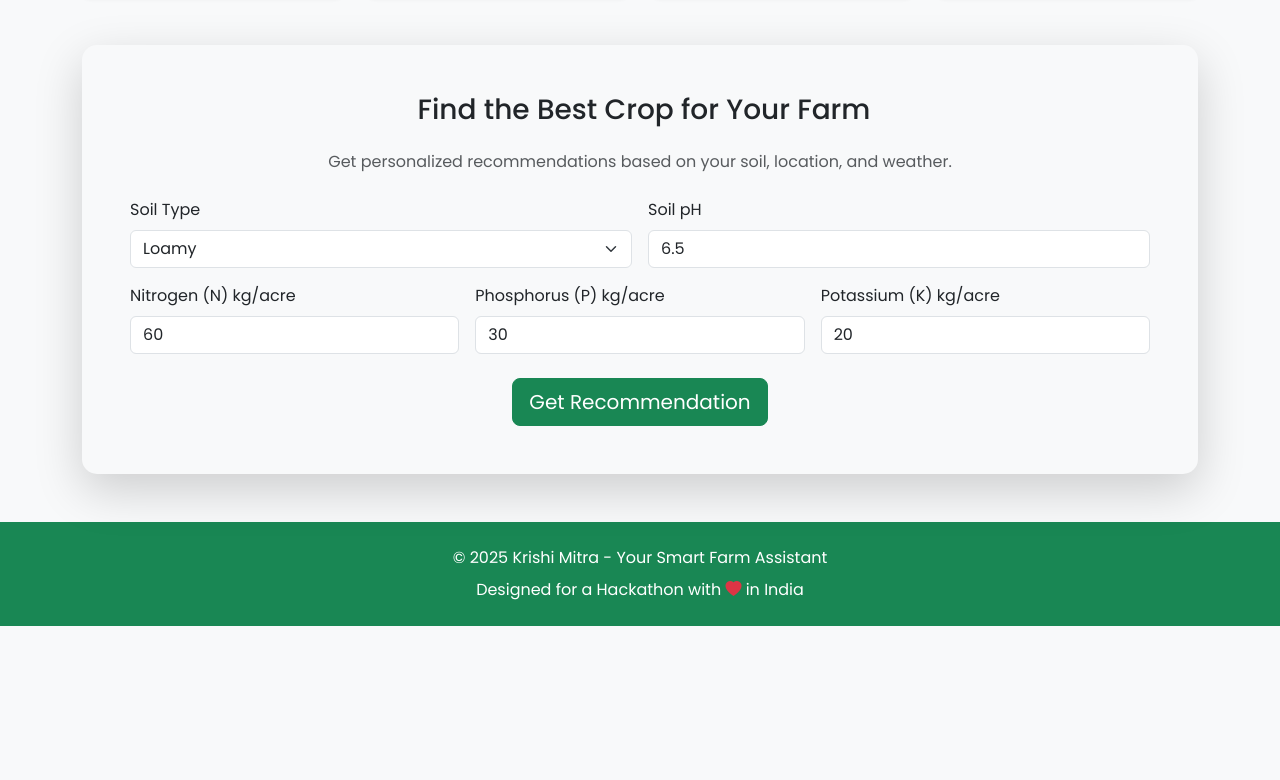
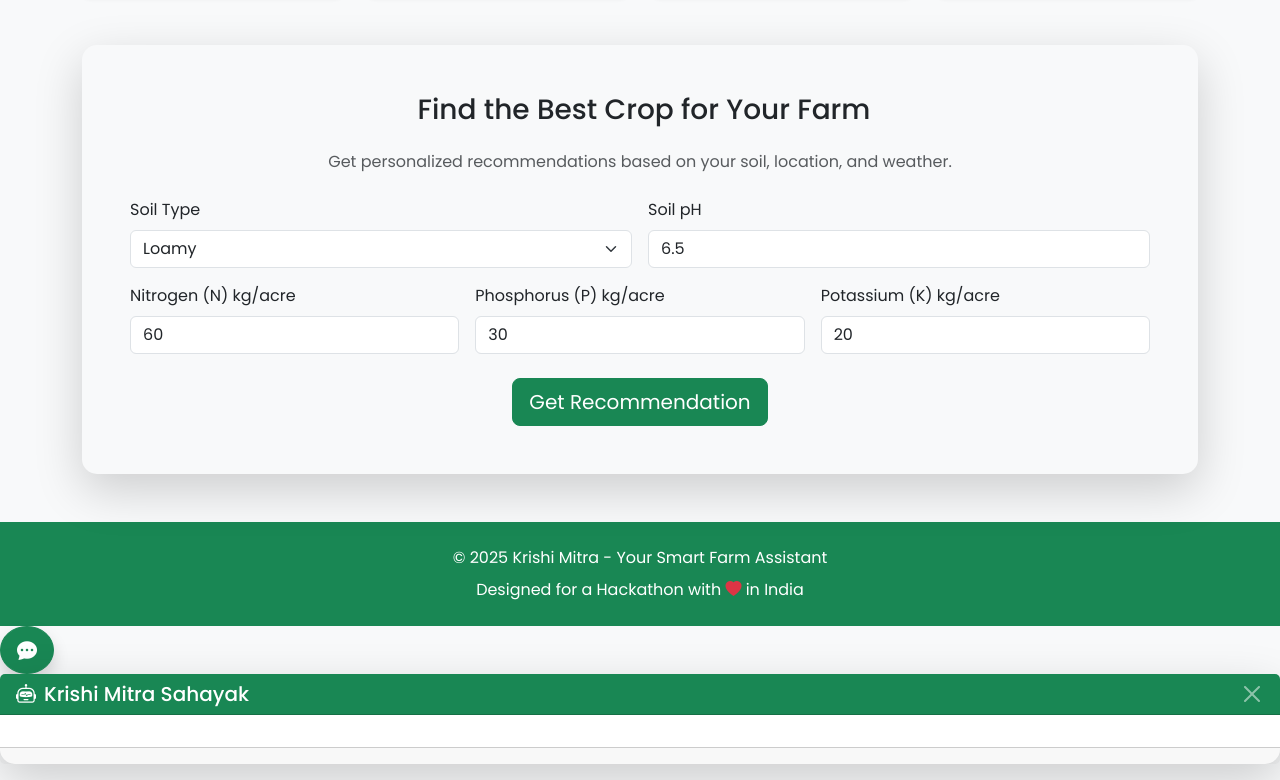
Before and after one commit to dhakad-ayush/Krishi-Mitra, a plain HTML site: page index.html in a window 1280 px wide. Shown: the part 1368-2148 px from the top of the page. Before the commit the page ends 2010 px from the top, so only its background shows below. Drawn offline with nearby package versions, Linux system fonts and the light colour scheme; sample sign-in values are in the browser's storage; some icons are missing.

Commit message:
Update index.html

```diff
--- a/index.html
+++ b/index.html
@@ -205,6 +205,23 @@
         </div>
     </footer>
 
+    <div class="chat-widget">
+    <button class="btn btn-success btn-lg rounded-circle shadow" id="chat-toggle-button">
+        <i class="bi bi-chat-dots-fill"></i>
+    </button>
+
+    <div class="chat-window card shadow-lg" id="chat-window">
+        <div class="card-header bg-success text-white d-flex justify-content-between align-items-center">
+            <h5 class="mb-0"><i class="bi bi-robot me-2"></i>Krishi Mitra Sahayak</h5>
+            <button class="btn-close btn-close-white" id="chat-close-button"></button>
+        </div>
+        <div class="card-body chat-messages" id="chat-messages">
+            </div>
+        <div class="card-footer chat-options" id="chat-options">
+            </div>
+    </div>
+</div>
+
     <script src="https://cdn.jsdelivr.net/npm/bootstrap@5.3.2/dist/js/bootstrap.bundle.min.js"></script>
     <script src="assets/js/main.js"></script>
 </body>
```
